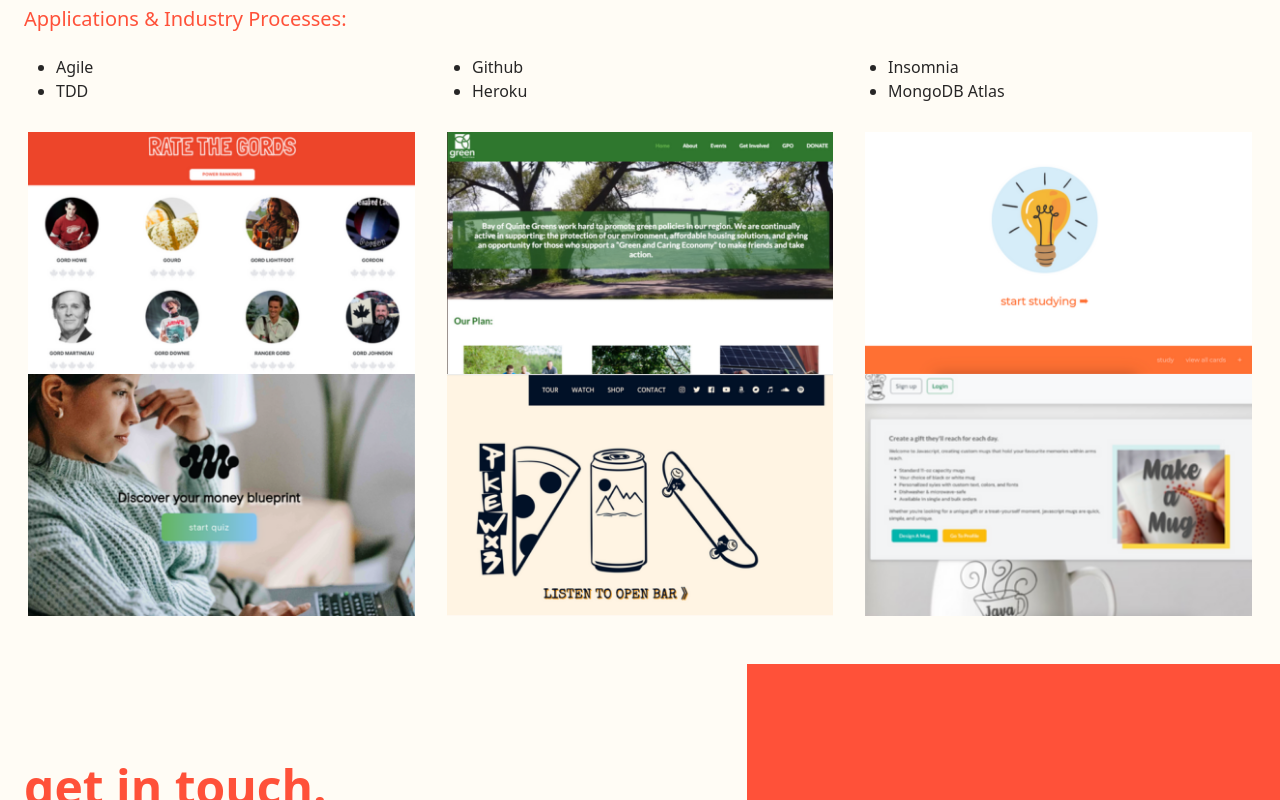
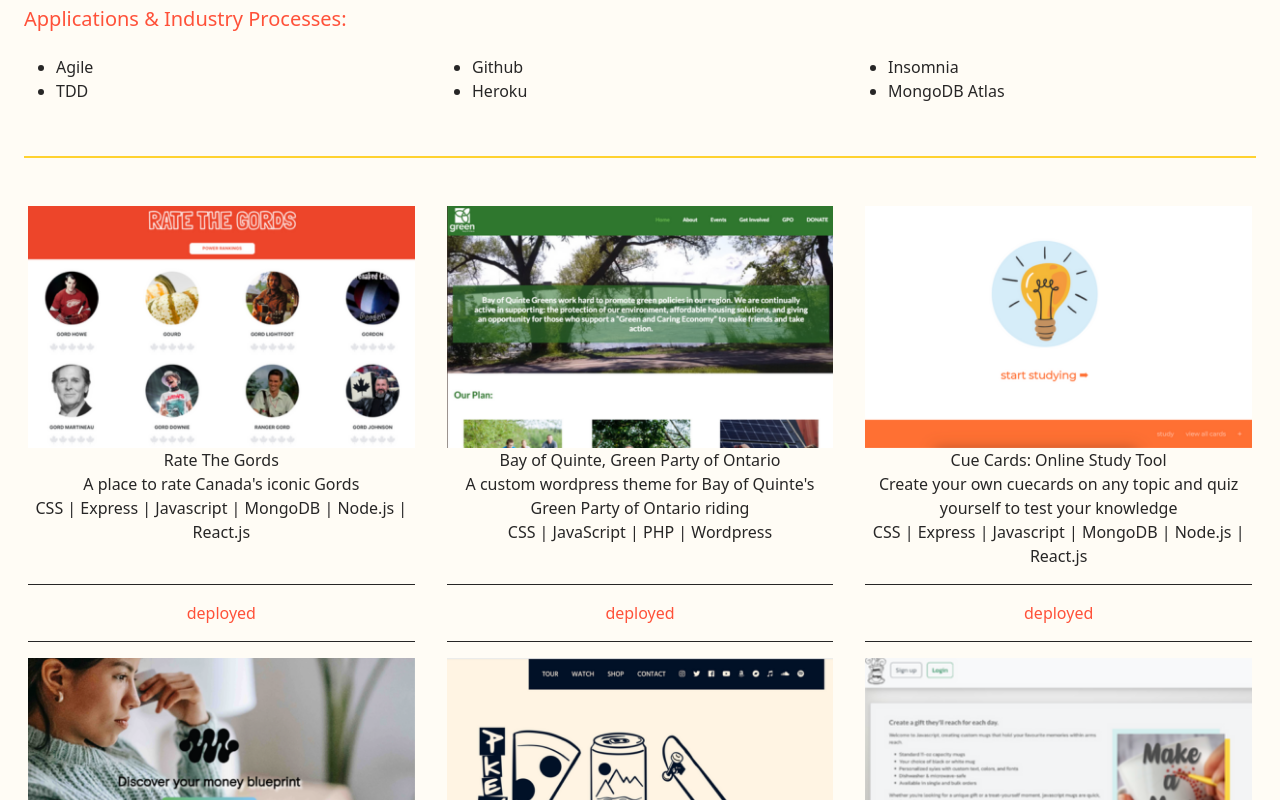
Before and after one commit to AmyWilford/aw-portflio, a React (Create React App) app: page / in a window 1280 px wide. Shown: the part 1540-2340 px from the top of the page. Built offline with nearby package versions, Linux system fonts and the light colour scheme.

Commit message:
rendering all project content on page - still to style

```diff
--- a/src/components/Portfolio.js
+++ b/src/components/Portfolio.js
@@ -3,18 +3,41 @@
 export default function Portfolio({ projects }) {
   return (
     <section className="ps-4 pe-4">
+      <hr className="section-divider my-5"></hr>
       <div className="row ">
         {projects.map((project) => (
-        <div key={project.id} className=" col-md-4 col-12 d-flex justify-content-center px-3">
+          <div
+            key={project.id}
+            className=" col-md-4 col-12 d-flex flex-column align-content-center justify-content-between px-3 text-center"
+          >
+            <div>
               <img
                 className="project-image img-fluid"
                 src={project.src}
                 alt={project.altTag}
               ></img>
+              <div>{project.title}</div>
+              <div>{project.details}</div>
+              <div>{project.specs}</div>
+            </div>
+            <div>
+              <hr></hr>
+              <div className="row">
+                <a
+                  href={project.url}
+                  target="_blank"
+                  rel="noreferrer"
+                  className="text-decoration-none"
+                >
+                  deployed
+                </a>
+              </div>
+
+              <hr></hr>
+            </div>
           </div>
         ))}
       </div>
-
     </section>
   );
 }
```
Lines whose indentation alone changed are shown as unchanged.
